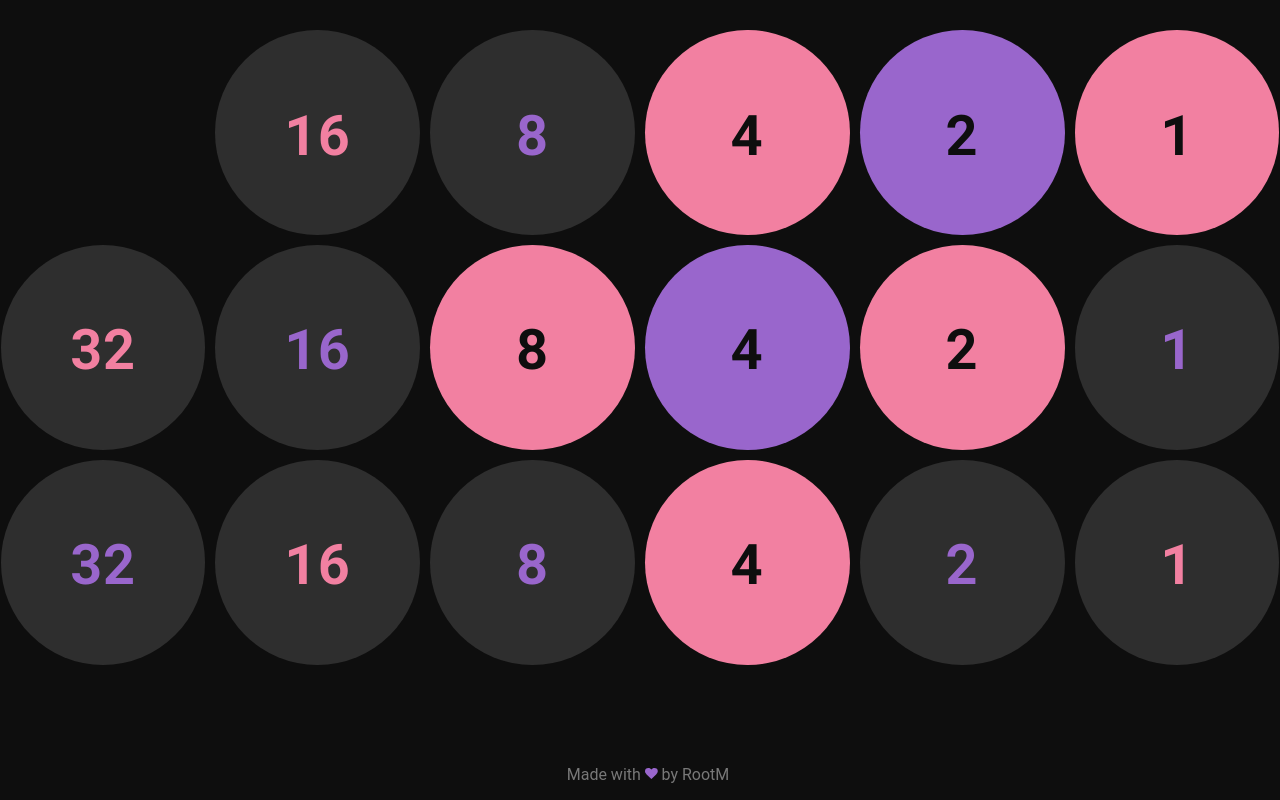
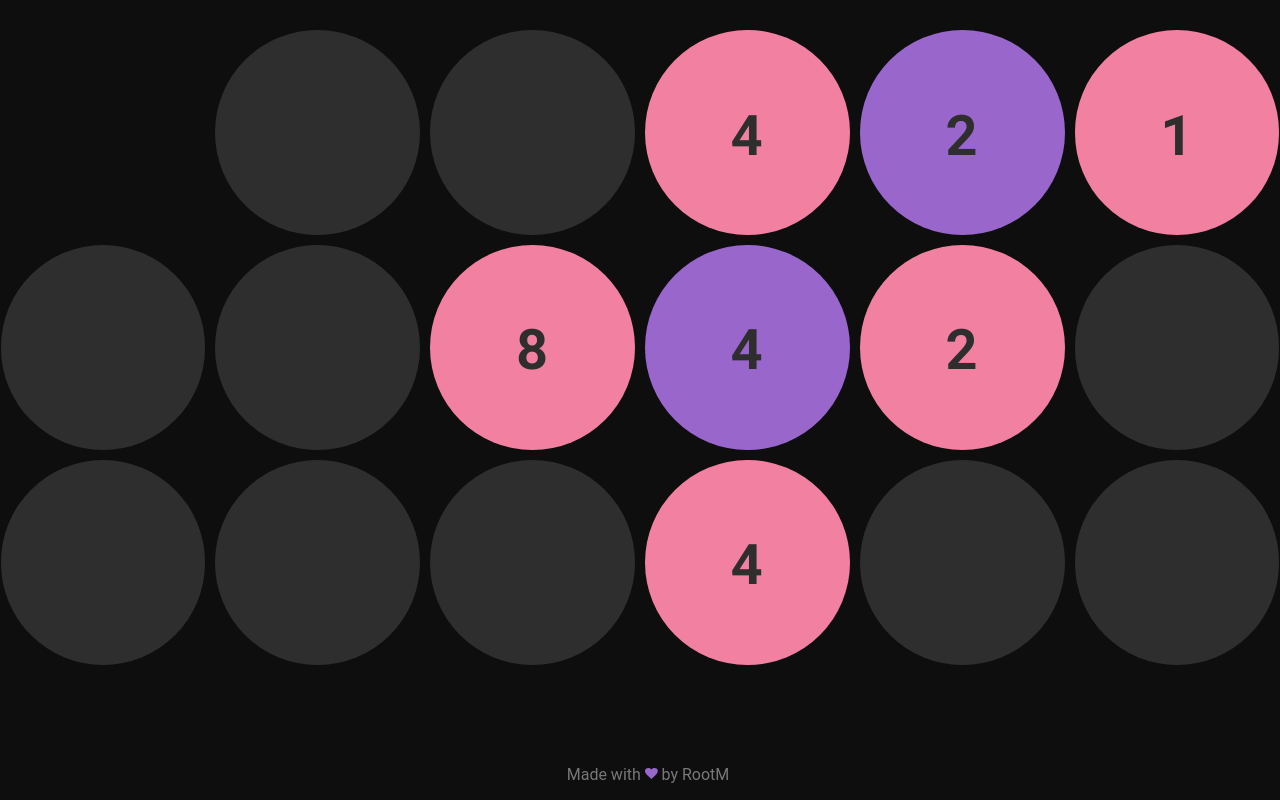
Before and after one commit to stagrim/bin_clk, a SvelteKit app: page / in a window 1280 px wide. Built offline with nearby package versions, Linux system fonts and the light colour scheme.

Commit message:
Added new legend options

```diff
--- a/src/routes/+page.svelte
+++ b/src/routes/+page.svelte
@@ -20,6 +20,8 @@
     // Customizations
 
     let split = true
+    let numbers = true
+    let show_inactive_numbers = false
     let snow = false
 
     let odd_heart: Boolean
@@ -41,8 +43,10 @@
                     <div class="circle" class:secondary style="visibility: hidden"></div>
                 {:else}
                     {@const active = Boolean(Number.parseInt(unit))}
-                    <div class="circle" class:secondary class:active>
-                        <div class="legend">{2 ** (5-j)}</div>
+                    <div class="circle" class:secondary class:active class:show_inactive_numbers>
+                        {#if numbers}
+                            <div class="legend">{2 ** (5-j)}</div>
+                        {/if}
                     </div>
                 {/if}
             {/each}
@@ -61,6 +65,7 @@
     }
 
     $background: #0e0e0e;
+    $inactive: #2e2e2e;
     $main: #f280a1;
     $secondary: #9966cc;
 
@@ -71,7 +76,7 @@
     $diameter-height-breakpoint-vertical: 26vw;
 
     :global(body) {
-        background-color: #0e0e0e;
+        background-color: $background;
         font-size: 16px;
     }
 
@@ -95,30 +100,33 @@
         height: $diameter;
         max-height: $diameter-height-breakpoint;
         margin: 5px;
-        background-color: #2e2e2e;
+        background-color: $inactive;
         border-radius: 50%;
         transition: 0.1s;
-        color: white;
 
         display: flex;
         justify-content: center;
         vertical-align: middle;
         align-items: center;
+        color: $inactive;
+    }
+
+    .circle.show_inactive_numbers {
         color: $main;
+    }
+
+    .circle.secondary.show_inactive_numbers {
+        color: $secondary;
     }
 
     .circle.active {
         background-color: $main;
-        color: $background;
-    }
-
-    .circle.secondary {
-        color: $secondary;
+        color: $inactive;
     }
 
     .circle.secondary.active {
         background-color: $secondary;
-        color: $background;
+        color: $inactive;
     }
 
     .circle .legend {
```
